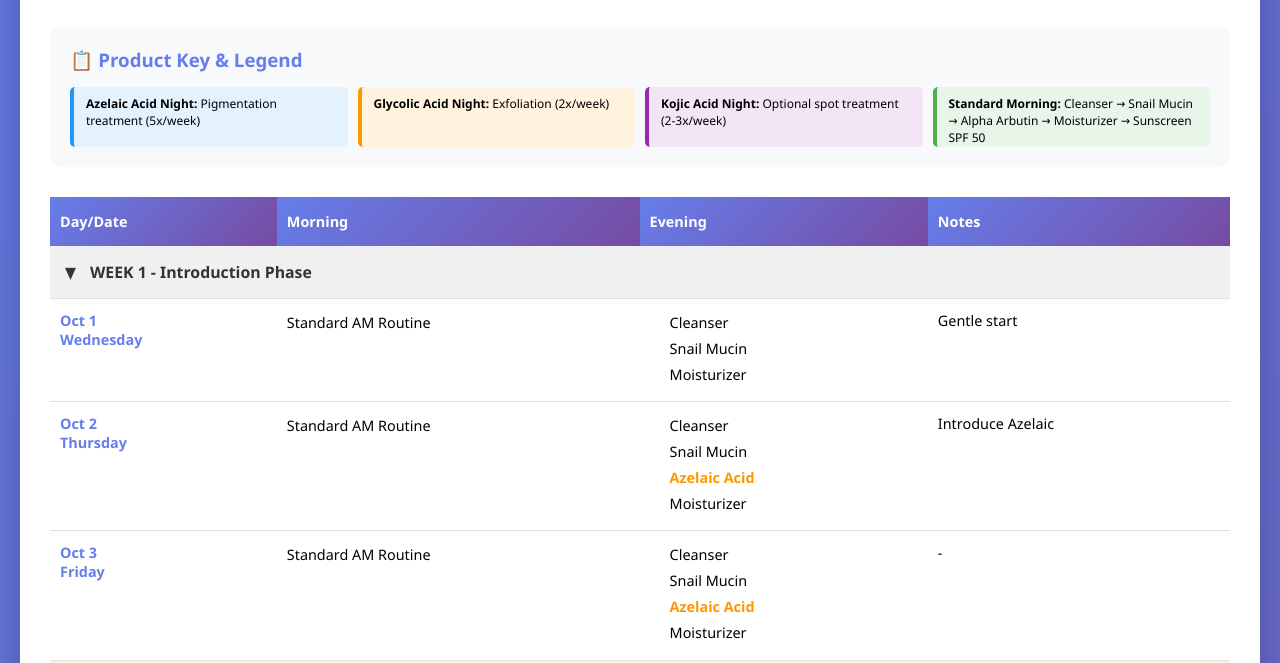
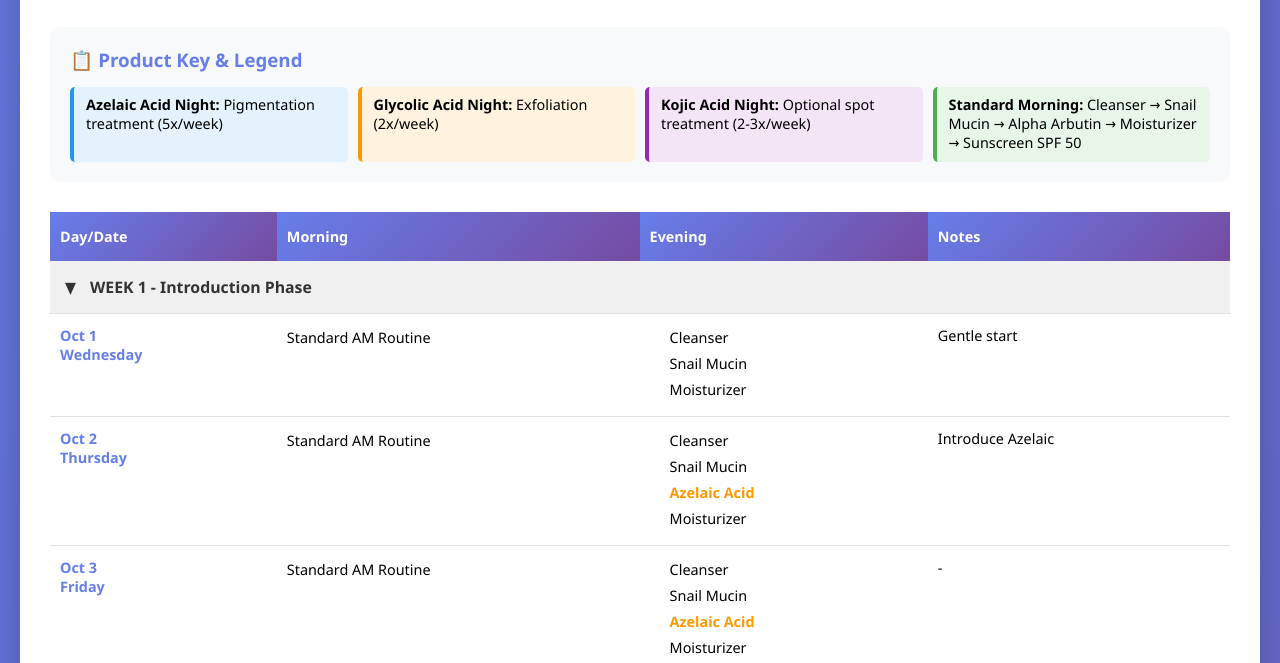
Before and after one commit to Maradoux/Skincare, a plain HTML site: page index.html in a window 1280 px wide. Shown: the part 137-800 px from the top of the page. Drawn offline with Linux system fonts and the light colour scheme.

Commit message:
more changes 1

```diff
--- a/index.html
+++ b/index.html
@@ -62,13 +62,13 @@
             .legend-item {
                 padding: 8px 12px;
                 border-radius: 5px;
-                font-size: 0.75rem;
+                font-size: 0.9rem;
             }
 
-            .azelaic { background: #e3f2fd; border-left: 4px solid #2196F3; height: 60px }
-            .glycolic { background: #fff3e0; border-left: 4px solid #ff9800; height: 60px}
-            .kojic { background: #f3e5f5; border-left: 4px solid #9c27b0; height: 60px}
-            .rest { background: #e8f5e9; border-left: 4px solid #4caf50; height: 60px}
+            .azelaic { background: #e3f2fd; border-left: 4px solid #2196F3; height: 75px }
+            .glycolic { background: #fff3e0; border-left: 4px solid #ff9800; height: 75px}
+            .kojic { background: #f3e5f5; border-left: 4px solid #9c27b0; height: 75px}
+            .rest { background: #e8f5e9; border-left: 4px solid #4caf50; height: 75px}
 
             table {
                 min-width: 100%;
```
